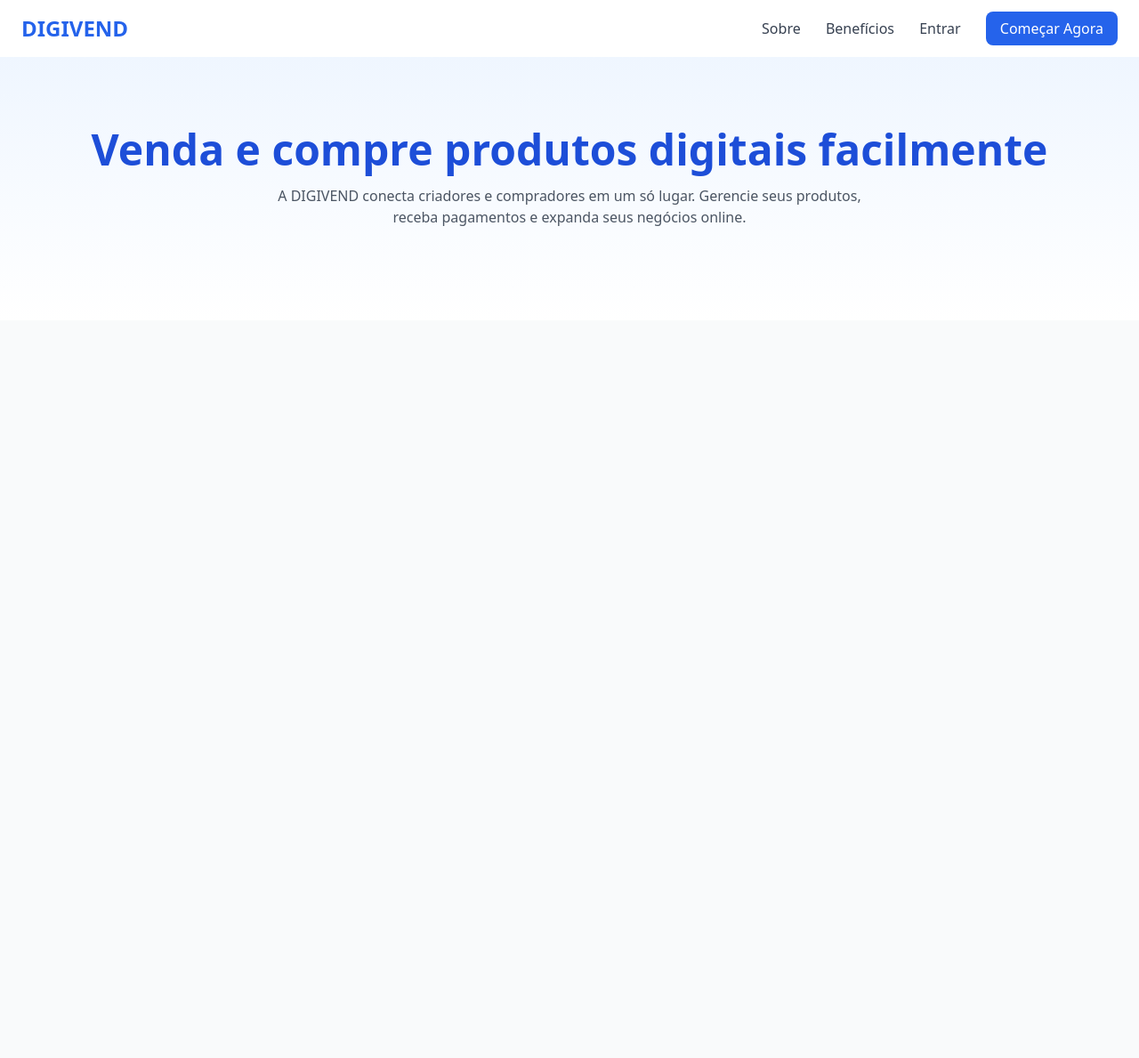
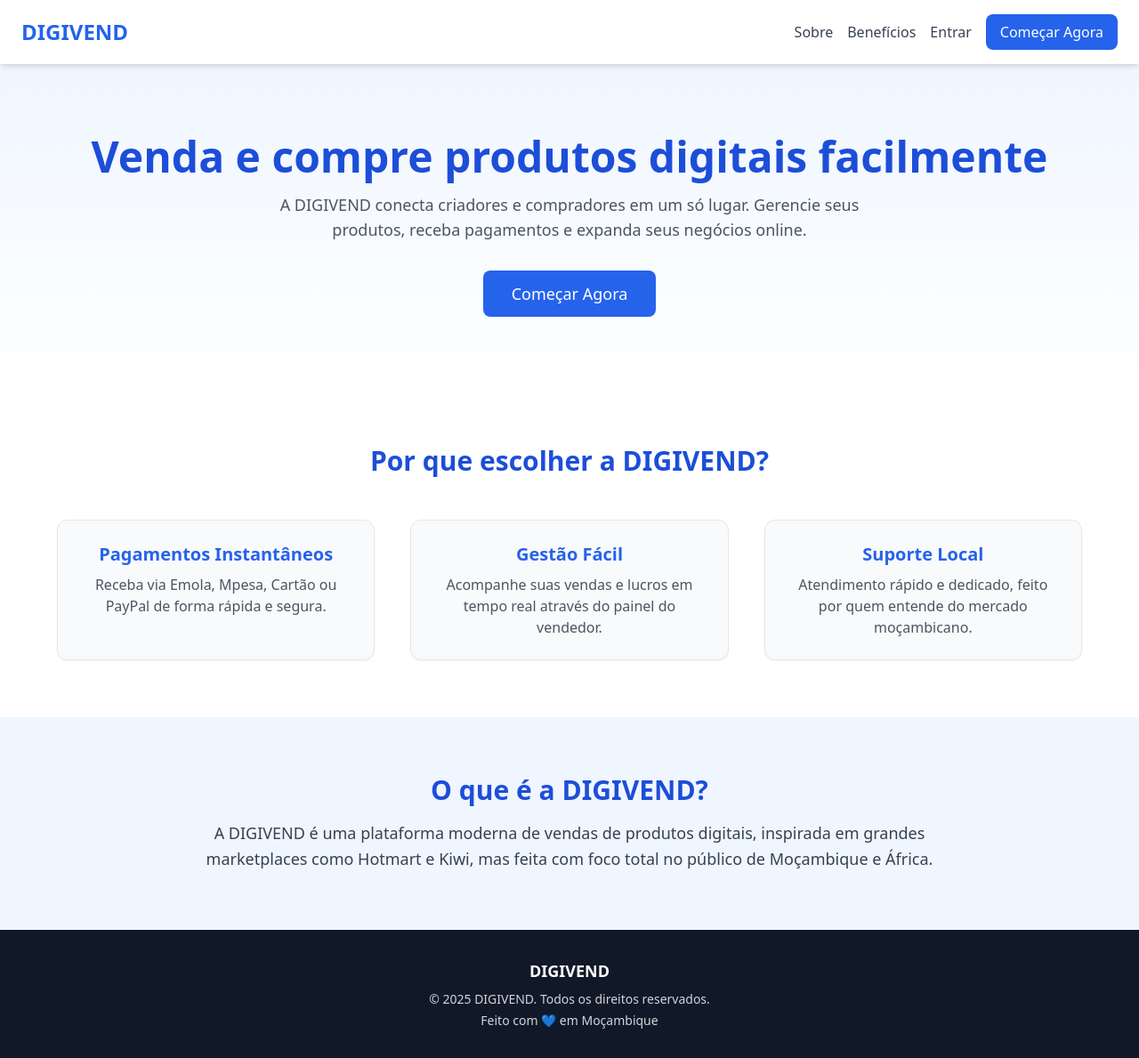
Before and after one commit to Digitalmarketmz/digivend, a website: page index.html in a window 1280 px wide. Shown: the whole page at 89% size. Before the commit the page ends 800 px from the top, so only its background shows below. Drawn offline with nearby package versions, Linux system fonts and the light colour scheme.

Commit message:
Atualizar layout do index e adicionar formulários completos de cadastro

```diff
--- a/index.html
+++ b/index.html
@@ -6,24 +6,70 @@
   <title>DIGIVEND - Plataforma de Produtos Digitais</title>
   <script src="https://cdn.tailwindcss.com"></script>
 </head>
-<body class="bg-gray-50 text-gray-800">
+<body class="bg-gray-50 text-gray-800 flex flex-col min-h-screen">
 
   <!-- Navbar -->
-  <header class="flex justify-between items-center px-6 py-4 bg-white shadow-md">
+  <header class="flex justify-between items-center px-6 py-4 bg-white shadow-md sticky top-0 z-50">
     <h1 class="text-2xl font-bold text-blue-600">DIGIVEND</h1>
-    <nav class="space-x-6">
-      <a href="#sobre" class="text-gray-700 hover:text-blue-600">Sobre</a>
-      <a href="#beneficios" class="text-gray-700 hover:text-blue-600">Benefícios</a>
-      <a href="login.html" class="text-gray-700 hover:text-blue-600">Entrar</a>
+    <nav class="flex flex-wrap items-center space-x-4">
+      <a href="#sobre" class="text-gray-700 hover:text-blue-600 transition">Sobre</a>
+      <a href="#beneficios" class="text-gray-700 hover:text-blue-600 transition">Benefícios</a>
+      <a href="login.html" class="text-gray-700 hover:text-blue-600 transition">Entrar</a>
       <a href="cadastro.html" class="bg-blue-600 text-white px-4 py-2 rounded-lg hover:bg-blue-700 transition">Começar Agora</a>
     </nav>
   </header>
 
   <!-- Hero Section -->
-  <section class="text-center py-20 bg-gradient-to-b from-blue-50 to-white">
-    <h2 class="text-4xl md:text-5xl font-bold text-blue-700 mb-4">Venda e compre produtos digitais facilmente</h2>
-    <p class="text-gray-600 max-w-2xl mx-auto mb-6">
+  <section class="flex flex-col items-center text-center py-20 px-6 bg-gradient-to-b from-blue-50 to-white flex-grow">
+    <h2 class="text-4xl md:text-5xl font-bold text-blue-700 mb-4 leading-tight">
+      Venda e compre produtos digitais facilmente
+    </h2>
+    <p class="text-gray-600 max-w-2xl mx-auto mb-8 text-lg">
       A DIGIVEND conecta criadores e compradores em um só lugar.
       Gerencie seus produtos, receba pagamentos e expanda seus negócios online.
     </p>
-    <a href="cadastro.html" class="bg-blue-600 text-whit
+    <a href="cadastro.html" class="bg-blue-600 text-white px-8 py-3 rounded-lg text-lg hover:bg-blue-700 transition">
+      Começar Agora
+    </a>
+  </section>
+
+  <!-- Benefícios -->
+  <section id="beneficios" class="py-16 px-6 bg-white">
+    <h3 class="text-3xl font-bold text-center text-blue-700 mb-12">Por que escolher a DIGIVEND?</h3>
+    <div class="grid sm:grid-cols-1 md:grid-cols-3 gap-10 max-w-6xl mx-auto">
+      <div class="bg-gray-50 border rounded-xl p-6 shadow-sm text-center hover:shadow-md transition">
+        <h4 class="text-xl font-semibold mb-2 text-blue-600">Pagamentos Instantâneos</h4>
+        <p class="text-gray-600">Receba via Emola, Mpesa, Cartão ou PayPal de forma rápida e segura.</p>
+      </div>
+      <div class="bg-gray-50 border rounded-xl p-6 shadow-sm text-center hover:shadow-md transition">
+        <h4 class="text-xl font-semibold mb-2 text-blue-600">Gestão Fácil</h4>
+        <p class="text-gray-600">Acompanhe suas vendas e lucros em tempo real através do painel do vendedor.</p>
+      </div>
+      <div class="bg-gray-50 border rounded-xl p-6 shadow-sm text-center hover:shadow-md transition">
+        <h4 class="text-xl font-semibold mb-2 text-blue-600">Suporte Local</h4>
+        <p class="text-gray-600">Atendimento rápido e dedicado, feito por quem entende do mercado moçambicano.</p>
+      </div>
+    </div>
+  </section>
+
+  <!-- Sobre -->
+  <section id="sobre" class="py-16 px-6 bg-blue-50">
+    <div class="max-w-4xl mx-auto text-center">
+      <h3 class="text-3xl font-bold text-blue-700 mb-4">O que é a DIGIVEND?</h3>
+      <p class="text-gray-700 leading-relaxed text-lg">
+        A DIGIVEND é uma plataforma moderna de vendas de produtos digitais,
+        inspirada em grandes marketplaces como Hotmart e Kiwi, mas feita com foco
+        total no público de Moçambique e África.
+      </p>
+    </div>
+  </section>
+
+  <!-- Rodapé -->
+  <footer class="bg-gray-900 text-gray-300 py-8 text-center mt-auto">
+    <h4 class="text-lg font-semibold text-white">DIGIVEND</h4>
+    <p class="text-sm mt-2">© 2025 DIGIVEND. Todos os direitos reservados.</p>
+    <p class="text-sm mt-1">Feito com 💙 em Moçambique</p>
+  </footer>
+
+</body>
+</html>
```
